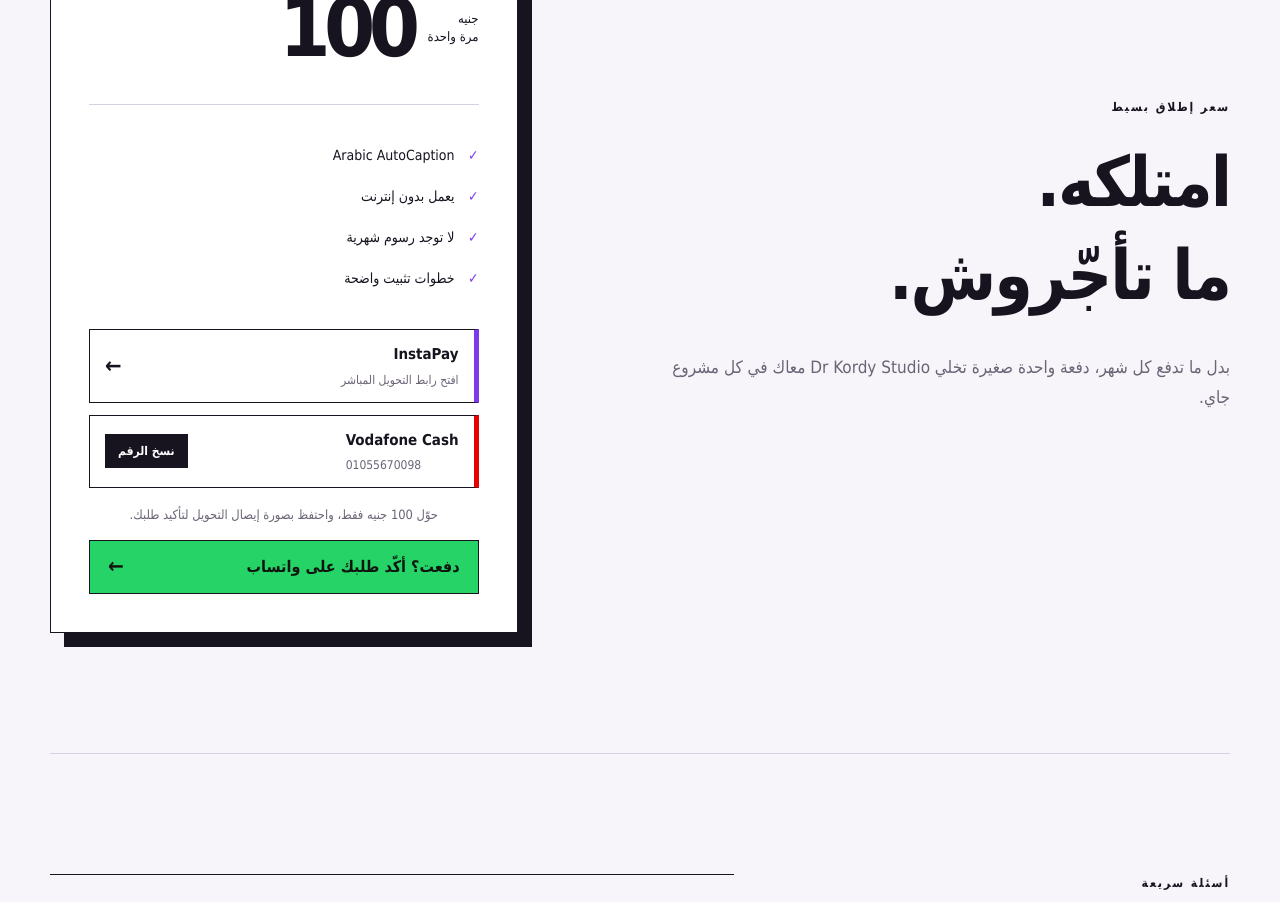
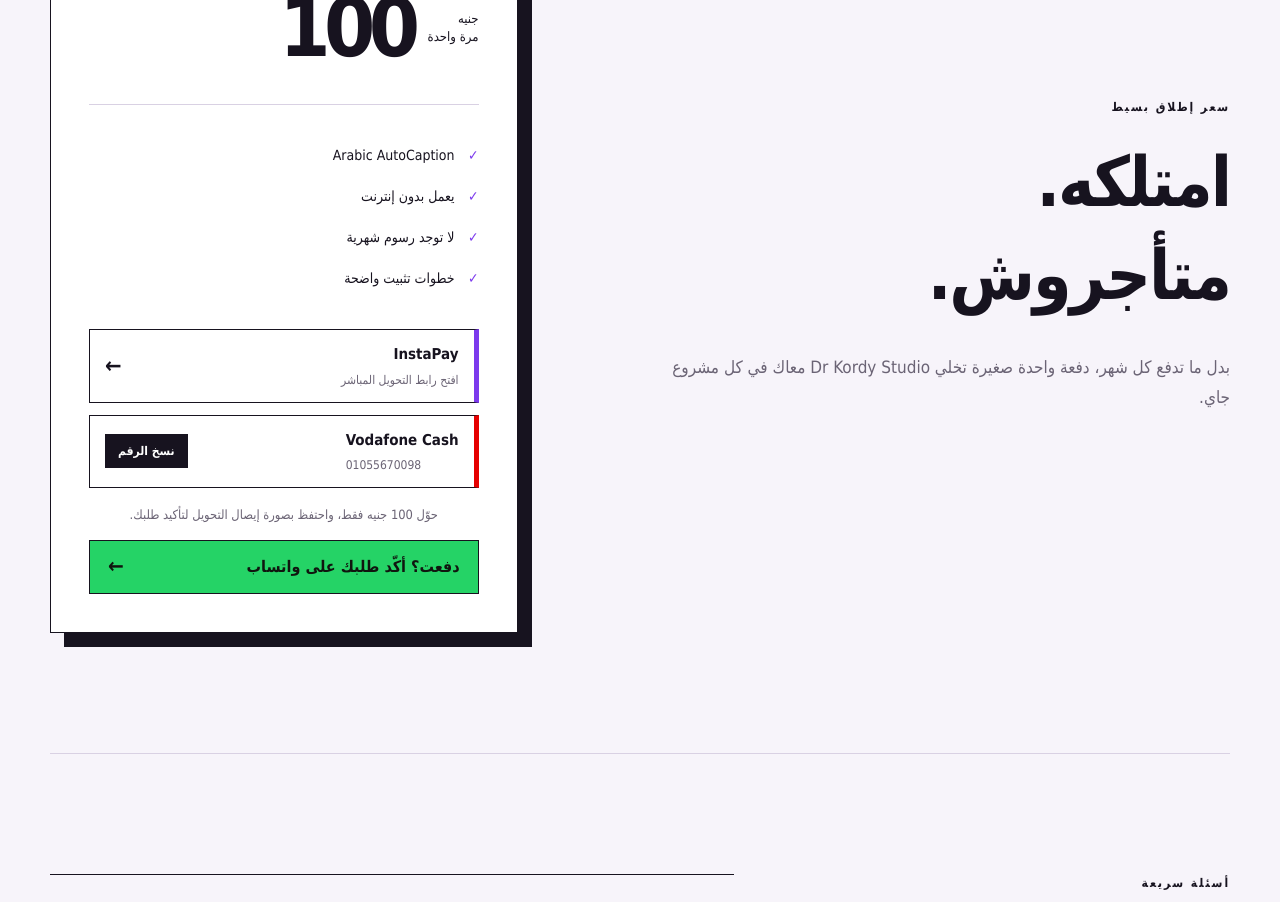
Before and after one commit to mostafaelkordy801-byte/drkordy-arabic-autocaption, a Next.js app: page / in a window 1280 px wide. Shown: the part 2900-3802 px from the top of the page. Built offline with nearby package versions, Linux system fonts and the light colour scheme; a web font is replaced by a local one.

Commit message:
Update ownership headline wording

```diff
--- a/app/page.tsx
+++ b/app/page.tsx
@@ -89,7 +89,7 @@ export default function Home() {
       <section className="section shell buy" id="buy">
         <div className="priceCopy">
           <p className="kicker">سعر إطلاق بسيط</p>
-          <h2>امتلكه.<br />ما تأجّروش.</h2>
+          <h2>امتلكه.<br />متأجروش.</h2>
           <p>بدل ما تدفع كل شهر، دفعة واحدة صغيرة تخلي Dr Kordy Studio معاك في كل مشروع جاي.</p>
         </div>
         <div className="priceCard">
```
